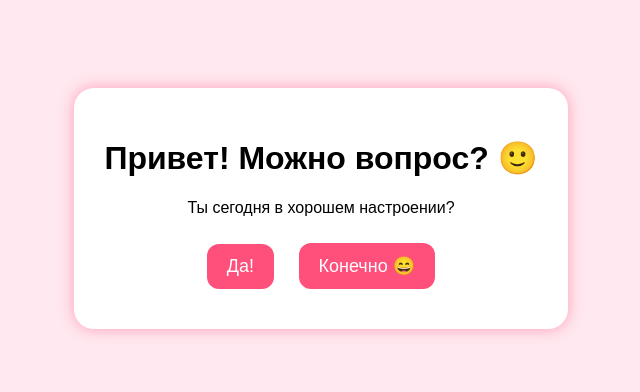
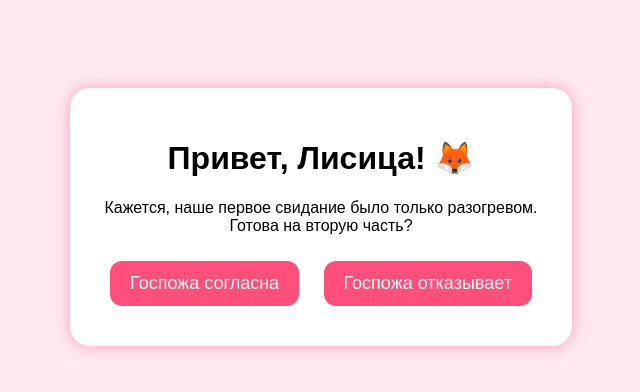
Before and after one commit to Vladislavs88/secondWing, a plain HTML site: page index.html in a window 1280 px wide. Shown: the whole page, without its empty margins (319-959 px from the left). Drawn offline with Linux system fonts and the light colour scheme.

Commit message:
Update greeting and button text in index.html

```diff
--- a/index.html
+++ b/index.html
@@ -2,7 +2,7 @@
 <html lang="ru">
 <head>
     <meta charset="UTF-8">
-    <title>Небольшой вопрос…</title>
+    <title>Вопрос…</title>
     <style>
         body { background:#ffe8ef; font-family:Arial; text-align:center; padding-top:80px; }
         .box { background:white; padding:30px; display:inline-block; border-radius:20px; box-shadow:0 0 15px #ff9eb6; }
@@ -16,10 +16,12 @@
 </head>
 <body>
     <div class="box">
-        <h1>Привет! Можно вопрос? 🙂</h1>
-        <p>Ты сегодня в хорошем настроении?</p>
-        <a href="q2.html"><button>Да!</button></a>
-        <a href="q2.html"><button>Конечно 😄</button></a>
+        <h1>Привет, Лисица! 🦊</h1>
+        <p>Кажется, наше первое свидание было только разогревом.<br>
+        Готова на вторую часть?</p>
+
+        <a href="yes.html"><button>Госпожа согласна</button></a>
+        <a href="no.html"><button>Госпожа отказывает</button></a>
     </div>
 </body>
 </html>
```
